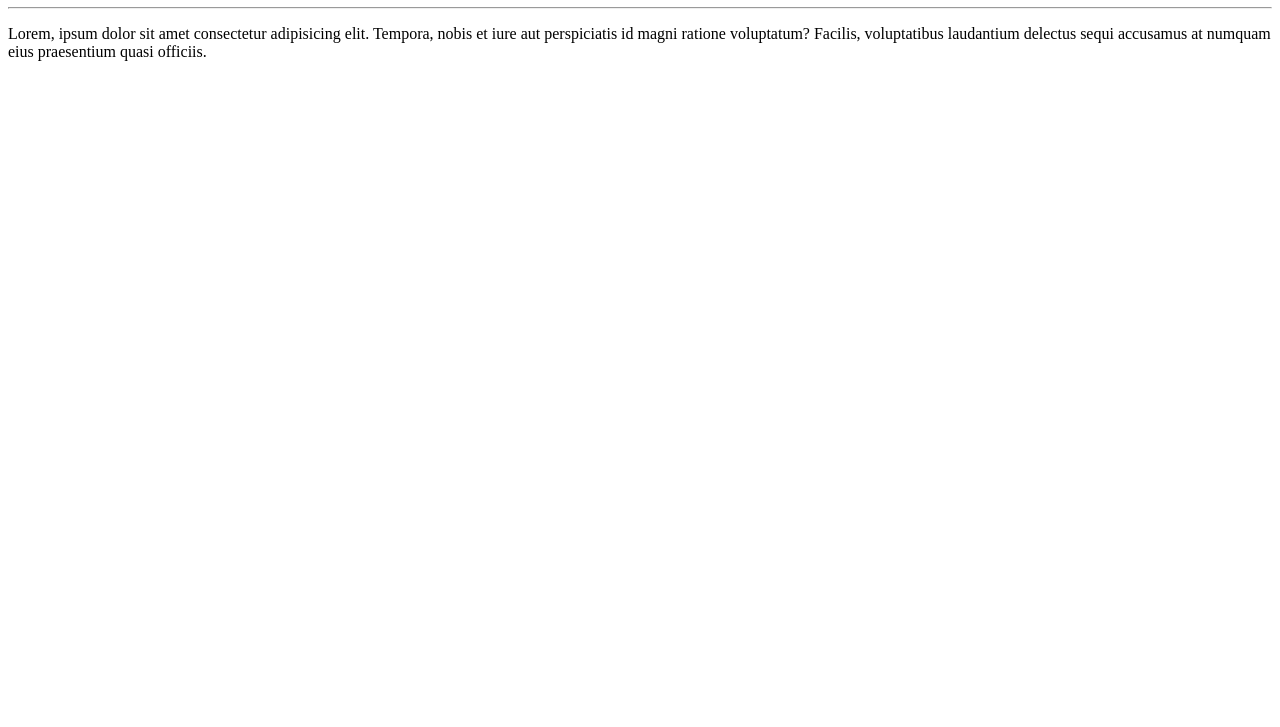
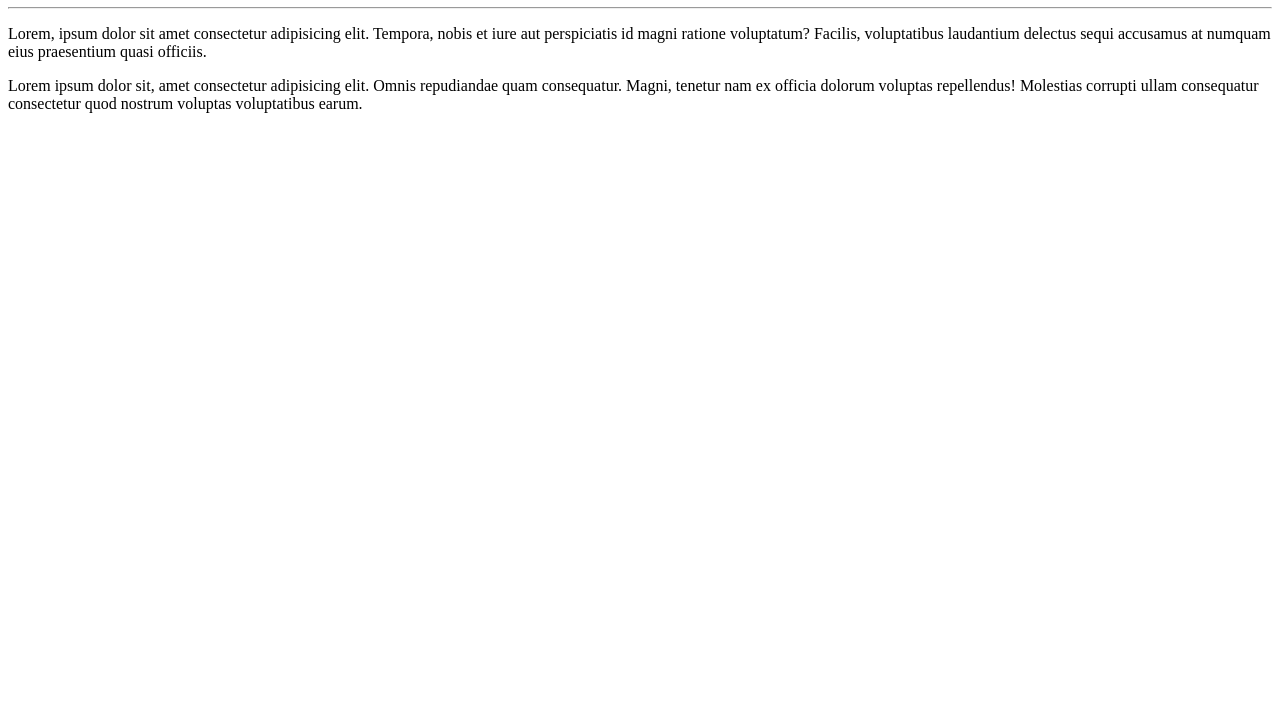
Before and after one commit to AndOliver46/OlaMundo, a plain HTML site: page site-exemplo/index.html in a window 1280 px wide. Shown: the part 73-800 px from the top of the page. Drawn offline with Linux system fonts and the light colour scheme.

Commit message:
Update index.html
adicionado um novo lorem.

```diff
--- a/site-exemplo/index.html
+++ b/site-exemplo/index.html
@@ -10,5 +10,6 @@
     <h1>Olá, Mundo!</h1>
     <hr>
     <p>Lorem, ipsum dolor sit amet consectetur adipisicing elit. Tempora, nobis et iure aut perspiciatis id magni ratione voluptatum? Facilis, voluptatibus laudantium delectus sequi accusamus at numquam eius praesentium quasi officiis.</p>
+    <p>Lorem ipsum dolor sit, amet consectetur adipisicing elit. Omnis repudiandae quam consequatur. Magni, tenetur nam ex officia dolorum voluptas repellendus! Molestias corrupti ullam consequatur consectetur quod nostrum voluptas voluptatibus earum.</p>
 </body>
 </html>
```
